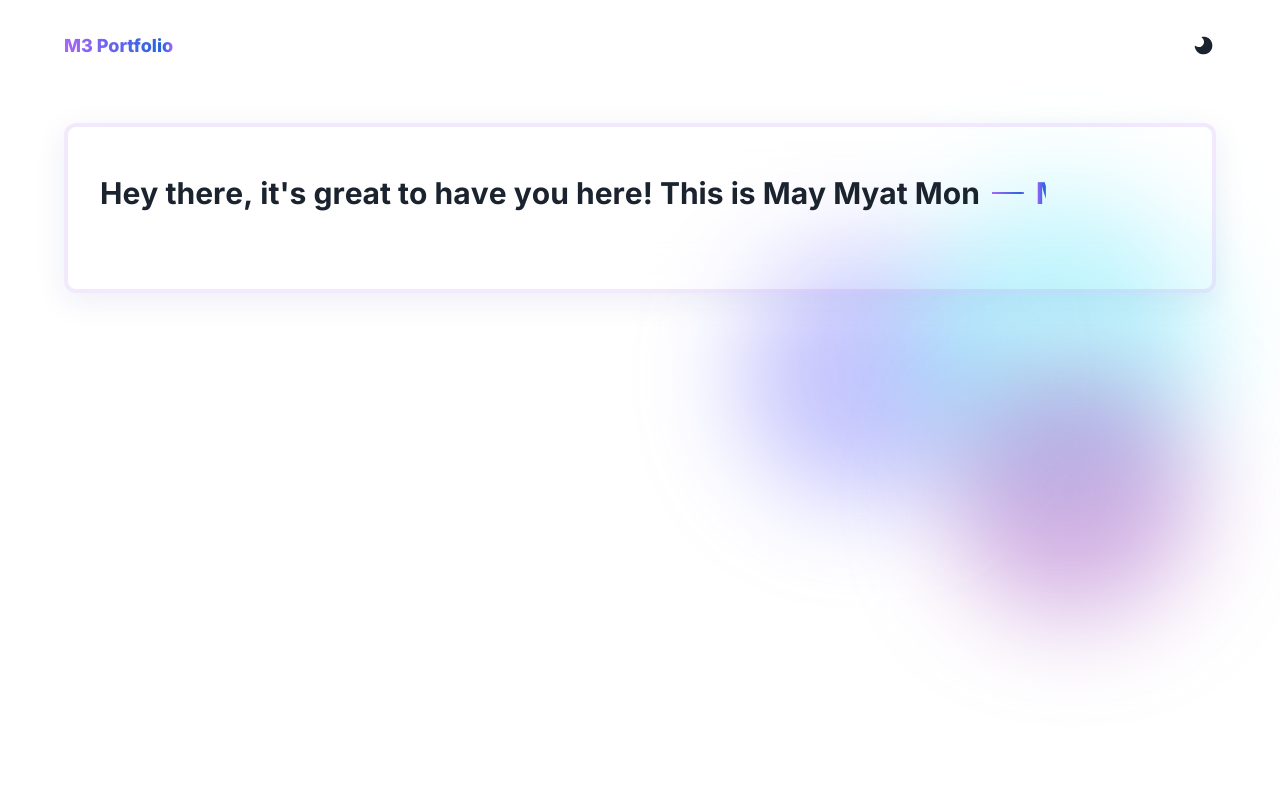
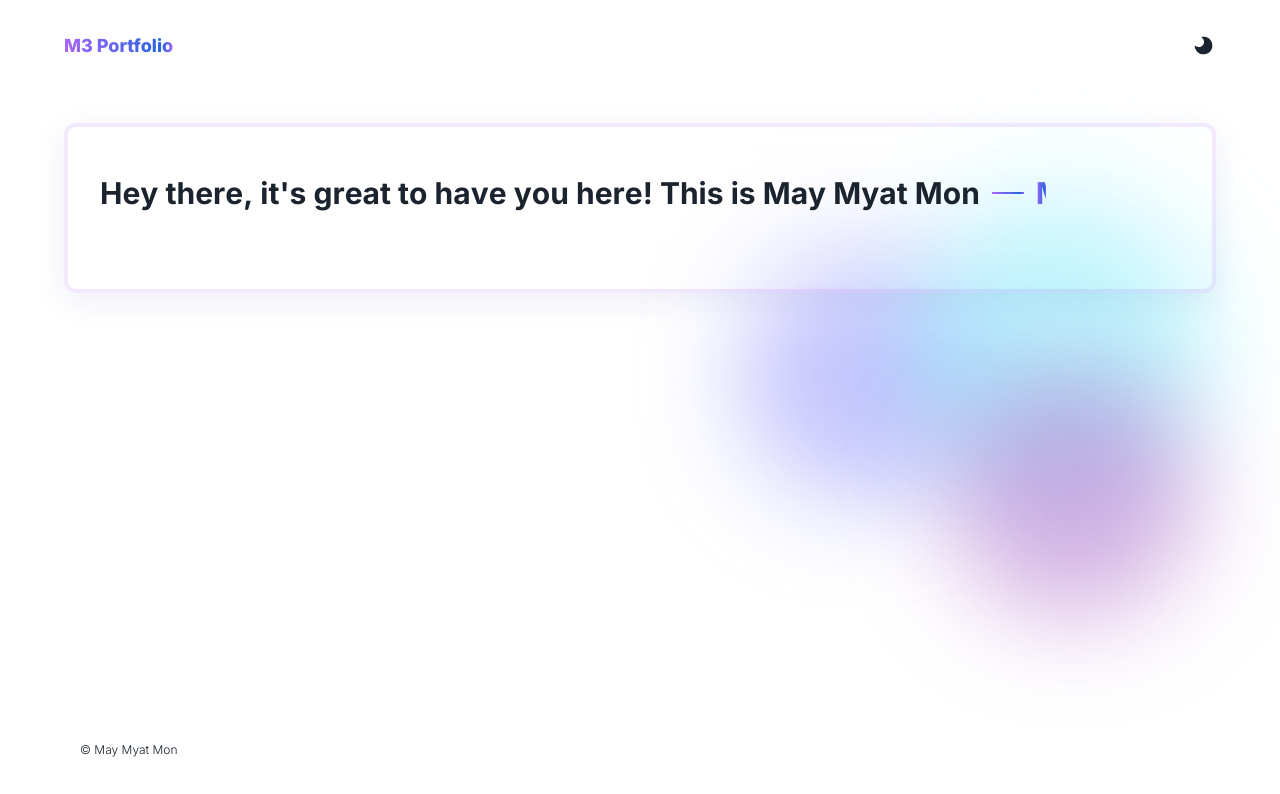
Before and after one commit to maymyatmonDev/maymyatmon-dev, a Next.js app: page / in a window 1280 px wide. Shown: the top 794 px of the page. Built offline with nearby package versions, Linux system fonts and the light colour scheme.

Commit message:
add copyright text

```diff
--- a/components/Footer.jsx
+++ b/components/Footer.jsx
@@ -43,6 +43,11 @@ const Footer = () => {
           />
         </a>
       </motion.div>
+      <div className={`${styles.xPaddings} absolute md:bottom-10 bottom-8`}>
+        <span className="lg:pl-4 pl-2 md:text-[12px] text-[10px] dark:text-secondary-white dark:opacity-30 dark:font-[200] font-[300]">
+          © May Myat Mon
+        </span>
+      </div>
     </div>
   );
 };
```
